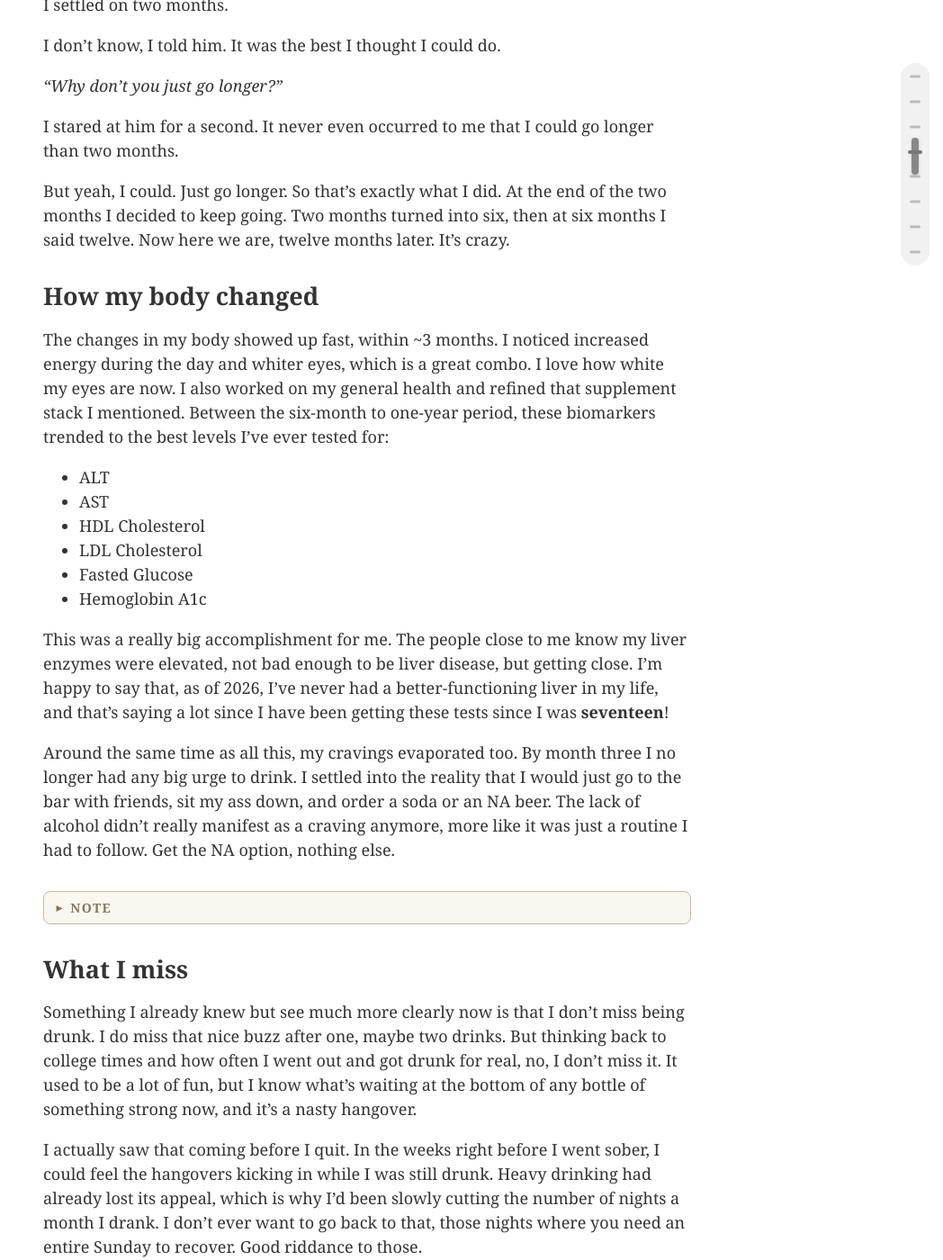
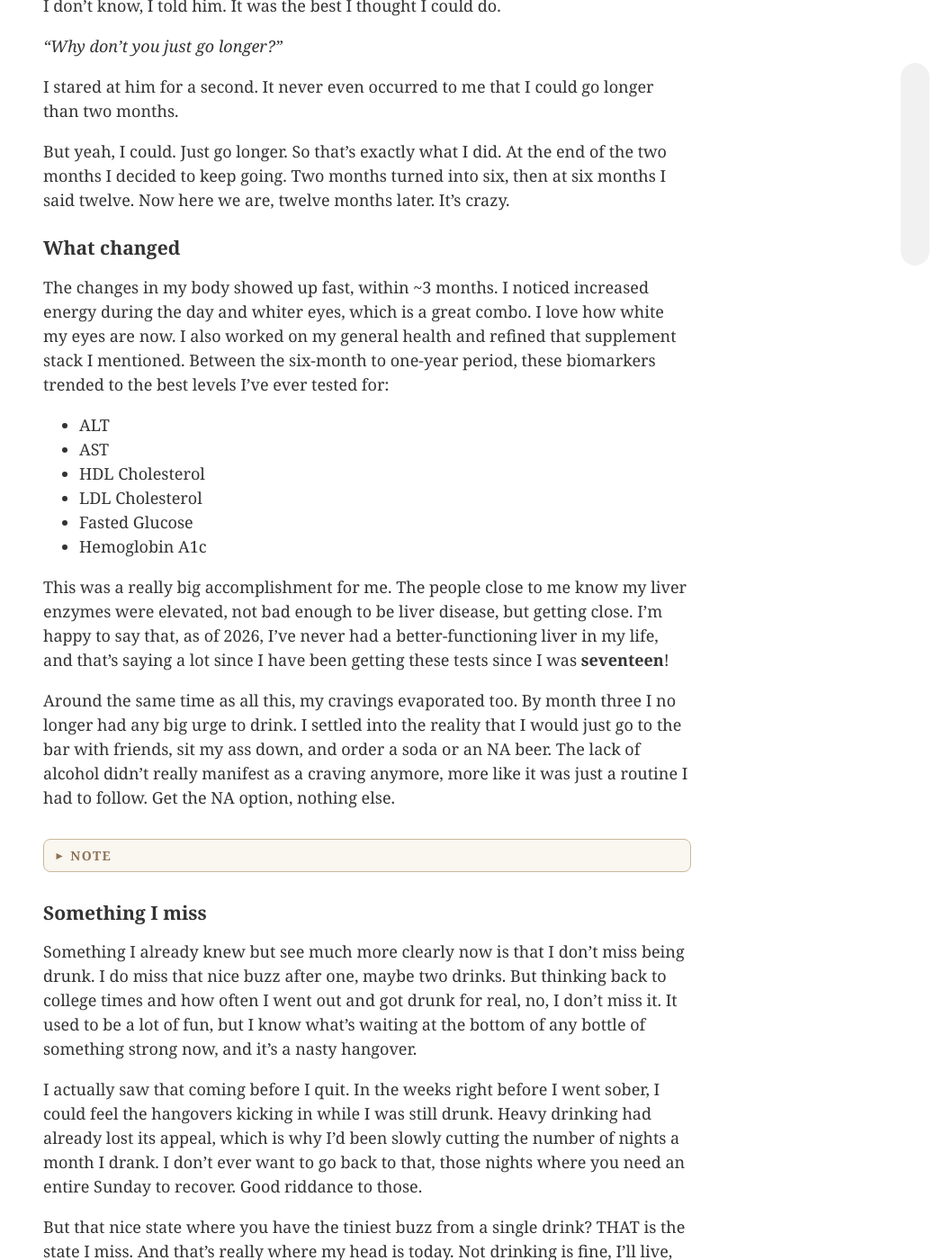
Before and after one commit to 0sps/sull1van.com, a Jekyll site: the page built from _posts/2026-07-04-thoughts-on-a-year-sober.md, in a window 1280 px wide and 1400 px high, scrolled down 2349 px. Shown: the whole window at 90% size, without its empty margins (232-1280 px from the left). Built offline with Jekyll 4.4.1, drawn with Linux system fonts in a browser that asks for light colours; some of the changed text lies outside the part shown.

Commit message:
update to toc, bye toc

```diff
--- a/_posts/2026-07-04-thoughts-on-a-year-sober.md
+++ b/_posts/2026-07-04-thoughts-on-a-year-sober.md
@@ -5,23 +5,13 @@
 tags: [meta, blogging]
 ---
 
+
+
 Today marks one full year since I went sober. Sheesh.
 
-<div class="mobile-toc">
-  <div class="mobile-toc-title">Table of Contents</div>
-  <ul>
-    <li><a href="#background">Background</a></li>
-    <li><a href="#rules-of-my-sobriety">Rules of my sobriety</a></li>
-    <li><a href="#just-go-longer">Just go longer</a></li>
-    <li><a href="#how-my-body-changed">How my body changed</a></li>
-    <li><a href="#what-i-miss">What I miss</a></li>
-    <li class="nested"><a href="#would-i-recommend-others-do-this">Would I recommend others do this?</a></li>
-    <li><a href="#what-i-learned-about-people-while-sober">What I learned about people while sober</a></li>
-    <li><a href="#will-i-stay-sober-past-one-year">Will I stay sober past one year?</a></li>
-  </ul>
-</div>
 
-## Background
+
+### Background
 
 I had toyed with the idea of going sober ever since the middle of college. Everyone has different relationships with substances, and mine with alcohol always felt like it should be temporary. As I got older and graduated, it felt like time to move on, and let anything more than a light buzz stay back in college. But month after month, I kept having nights where I got more drunk than intended, and I hated it. I could always control whether I drank — I had plenty of totally sober stretches in college — but when I drank, I was never the guy who could have one or two and stop (The em dashes were me, not ai). That's what I hope would have changed by now. I also just hated how I acted when I was drunk.
 
@@ -30,7 +20,7 @@
 These things did help, and they pushed me to really *want* moderation and to drink less. But weekend after weekend, I could never just have one drink and call it a night. I wouldn't even blame peer pressure, just that I never set a good boundary for myself. So one morning that summer, I woke up and decided to cut it off entirely. Time to go sober.
 
 
-## Rules of my sobriety
+### Rules of my sobriety
 
 Sobriety felt pretty scary at first. For the first few days I was terrified I'd give in, constantly thinking, *"What if I drink again? What if I mess up?"* I couldn't even picture a long-term goal, only that I had to make it for two months.
 
@@ -50,7 +40,7 @@
 Plenty of people don't do any of these things, so I don't think I'm special in any way. I just wanted to make it a little more challenging and remove the chance I'd replace one substance with another.
 
 
-## Just go longer
+### Just go longer
 
 While my sobriety was threefold, it was only alcohol that made me afraid of relapse. Like I said, I told myself I was sober *for now*, not forever. I told my parents and friends I was doing it for two months, just to see where things went. I didn't commit to going longer until I knew I could.
 
@@ -69,7 +59,7 @@
 
 
 
-## How my body changed
+### What changed
 
 The changes in my body showed up fast, within ~3 months. I noticed increased energy during the day and whiter eyes, which is a great combo. I love how white my eyes are now. I also worked on my general health and refined that supplement stack I mentioned. Between the six-month to one-year period, these biomarkers trended to the best levels I've ever tested for:
 - ALT
@@ -93,7 +83,7 @@
 
 
 
-## What I miss
+### Something I miss
 
 Something I already knew but see much more clearly now is that I don't miss being drunk. I do miss that nice buzz after one, maybe two drinks. But thinking back to college times and how often I went out and got drunk for real, no, I don't miss it. It used to be a lot of fun, but I know what's waiting at the bottom of any bottle of something strong now, and it's a nasty hangover.
 
@@ -136,7 +126,7 @@
 
 
 
-## Will I stay sober past one year?
+### Will I stay sober past one year?
 
 Probably not. For me, it was about getting healthier and getting rid of my craving to drink. A year later, I've achieved pretty much everything I was looking for. I want to keep this same relationship with alcohol going forward, but *with* the ability to have a drink if I want one.
 
```
Also changed, not shown: other parts of _posts/2026-07-04-thoughts-on-a-year-sober.md (+1 -1 lines).
